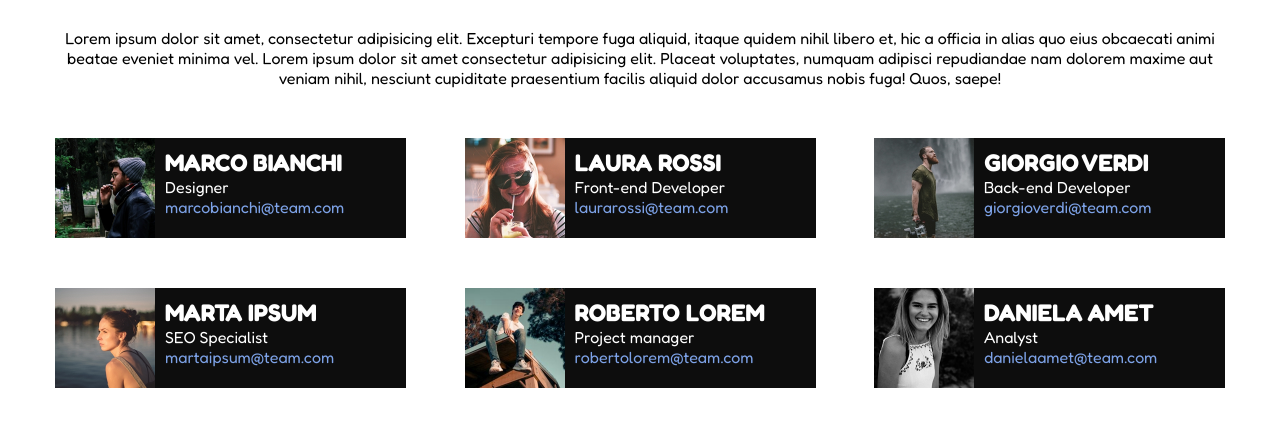
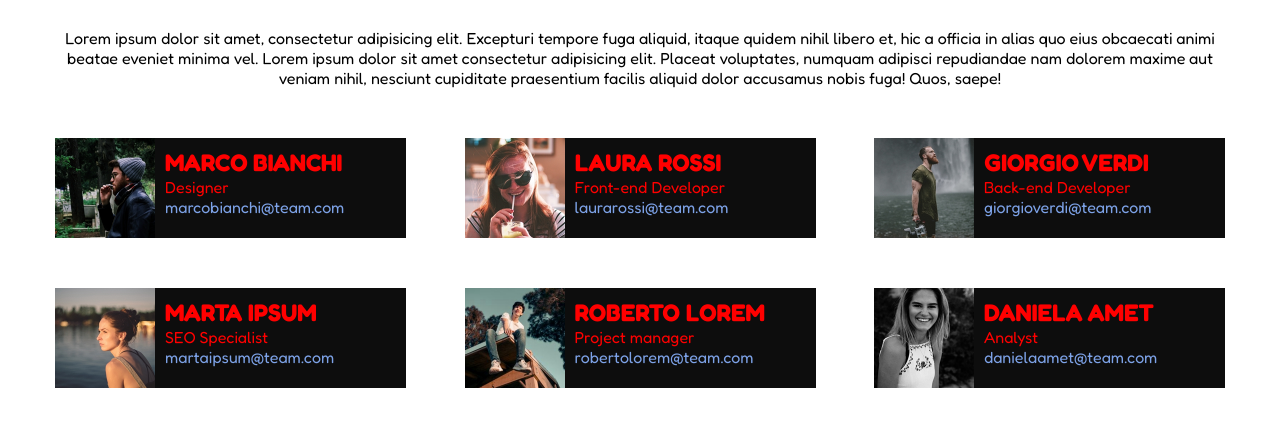
Before and after one commit to MarcoRinaldi98/html-css-float-cards, a plain HTML site: page index.html in a window 1280 px wide. Shown: the part 81-508 px from the top of the page. Drawn offline with Linux system fonts and the light colour scheme.

Commit message:
Inseriti Clearfix dimenticati + Modifiche

```diff
--- a/CSS/style.css
+++ b/CSS/style.css
@@ -32,7 +32,6 @@ p {
     float: left;
 }
 .struttura .col {
-    height: 100px;
     width: 90%;
     background-color: rgba(0, 0, 0, 0.95);
     margin-bottom: 50px;
@@ -51,9 +50,18 @@ p {
 .col .description {
     float: left;
     margin: 10px 0px 10px 10px;
-    color: white
+    color: red;
 }
 .description a {
     color: rgb(125, 162, 231);
     text-decoration: none;
 }
+.col.clearfix::after {
+    content:'';
+    clear: both;
+    display: table;
+}
+.struttura:nth-last-child(3) {
+    clear: both;
+    display: table;
+}
--- a/index.html
+++ b/index.html
@@ -25,7 +25,7 @@
         <!-- Div per spaziare le caselle l'una dall'altra -->
         <div class="struttura">
             <!-- Creazione singola casella di descrizione della persona -->
-            <div class="col">
+            <div class="col clearfix">
                 <img src="./img/male1.png" alt="Foto Marco Bianchi">
                 <div class="description">
                     <h2>MARCO BIANCHI</h2>
@@ -35,8 +35,9 @@
                 </div>
             </div>
         </div>
+
         <div class="struttura">
-            <div class="col due">
+            <div class="col due clearfix">
                 <img src="./img/female1.png" alt="Foto Laura Rossi">
                 <div class="description">
                     <h2>LAURA ROSSI</h2>
@@ -44,11 +45,11 @@
                     <br/>
                     <a href="">laurarossi@team.com</a>
                 </div>
-
             </div>
         </div>
+
         <div class="struttura">
-            <div class="col tre">
+            <div class="col tre clearfix">
                 <img src="./img/male2.png" alt="Foto Giorgio Verdi">
                 <div class="description">
                     <h2>GIORGIO VERDI</h2>
@@ -56,11 +57,11 @@
                     <br/>
                     <a href="">giorgioverdi@team.com</a>
                 </div>
-
             </div>
         </div>
+
         <div class="struttura">
-            <div class="col">
+            <div class="col clearfix">
                 <img src="./img/female2.png" alt="Foto Marta Ipsum">
                 <div class="description">
                     <h2>MARTA IPSUM</h2>
@@ -68,11 +69,11 @@
                     <br/>
                     <a href="">martaipsum@team.com</a>
                 </div>
-
             </div>
         </div>
+
         <div class="struttura">
-            <div class="col due">
+            <div class="col due clearfix">
                 <img src="./img/male3.png" alt="Foto Roberto Lorem">
                 <div class="description">
                     <h2>ROBERTO LOREM</h2>
@@ -80,11 +81,11 @@
                     <br/>
                     <a href="">robertolorem@team.com</a>
                 </div>
-
             </div>
         </div>
+
         <div class="struttura">
-            <div class="col tre">
+            <div class="col tre clearfix">
                 <img src="./img/female3.png" alt="Foto Daniela Amet">
                 <div class="description">
                     <h2>DANIELA AMET</h2>
@@ -92,7 +93,6 @@
                     <br/>
                     <a href="">danielaamet@team.com</a>
                 </div>
-
             </div>
         </div>
 
```
